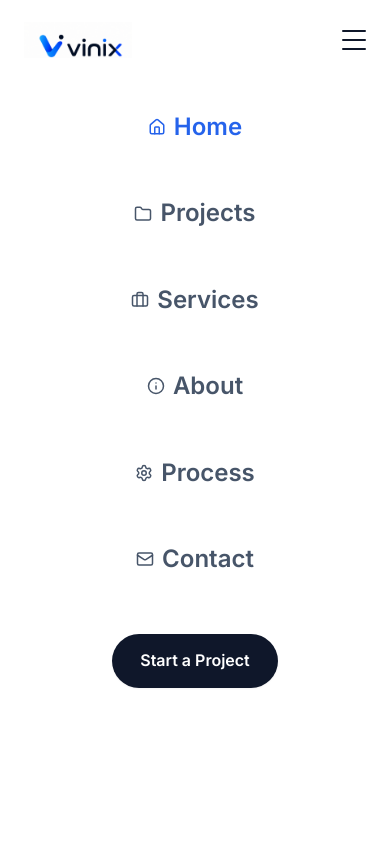
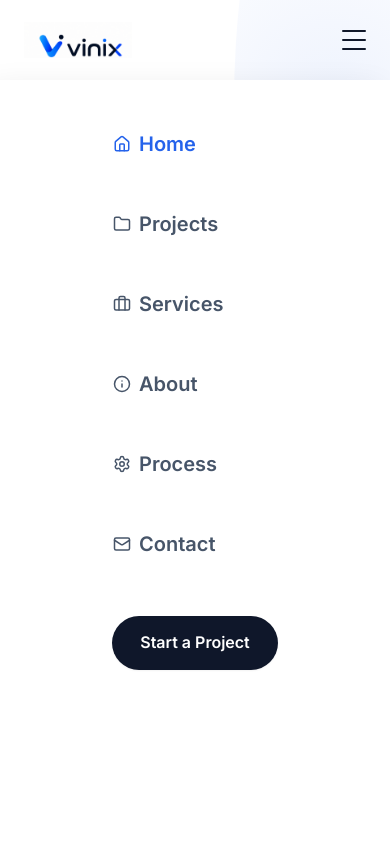
Before and after one commit to VISHAL-63449/vinix-port, a React (Vite) app: page / in a window 390 px wide. Shown: the top 844 px of the page. Built offline with nearby package versions, Linux system fonts and the light colour scheme.

Commit message:
Fix navbar mobile view structure and alignment

```diff
--- a/src/components/Navbar.css
+++ b/src/components/Navbar.css
@@ -11,10 +11,9 @@
     background-color: transparent;
 }
 
-.navbar.scrolled {
-    background-color: var(--bg-glass);
-    backdrop-filter: blur(12px);
-    -webkit-backdrop-filter: blur(12px);
+.navbar.scrolled,
+.navbar.menu-open {
+    background-color: var(--bg-primary, #ffffff);
     box-shadow: var(--shadow-sm);
     border-bottom: 1px solid rgba(0, 0, 0, 0.05);
 }
@@ -98,14 +97,17 @@
     cursor: pointer;
     z-index: 1002;
     position: relative;
+    padding: 0;
 }
 
 .hamburger span {
+    display: block;
     width: 100%;
     height: 2px;
     background-color: var(--text-primary);
     border-radius: 2px;
     transition: all 0.3s ease;
+    transform-origin: center;
 }
 
 .hamburger.active span:nth-child(1) {
@@ -131,20 +133,21 @@
 
     .navbar-links {
         position: fixed;
-        top: 0;
+        top: var(--nav-height);
         right: -100%;
         width: 100%;
-        height: 100dvh;
+        height: calc(100dvh - var(--nav-height));
         background-color: var(--bg-primary, #ffffff);
         flex-direction: column;
         justify-content: flex-start;
         align-items: center;
         transition: right 0.4s cubic-bezier(0.77, 0.2, 0.05, 1);
-        box-shadow: -10px 0 30px rgba(0, 0, 0, 0.1);
+        box-shadow: -10px 10px 30px rgba(0, 0, 0, 0.1);
         gap: 2rem;
-        padding-top: 100px;
+        padding-top: 40px;
         overflow-y: auto;
         padding-bottom: 40px;
+        z-index: 999;
     }
 
     .navbar-links.active {
@@ -152,7 +155,9 @@
     }
 
     .nav-link {
-        font-size: 1.5rem;
+        font-size: 1.25rem;
+        width: 180px;
+        justify-content: flex-start;
     }
 
     .mobile-only {
--- a/src/components/Navbar.jsx
+++ b/src/components/Navbar.jsx
@@ -44,7 +44,7 @@ const Navbar = () => {
   ];
 
   return (
-    <nav className={`navbar ${isScrolled ? 'scrolled' : ''}`}>
+    <nav className={`navbar ${isScrolled ? 'scrolled' : ''} ${isMobileMenuOpen ? 'menu-open' : ''}`}>
       <div className="container navbar-container">
         <a href="#home" className="navbar-logo" style={{ display: 'flex', alignItems: 'center' }}>
           <img src={vinixTitleImg} alt="VINIX" style={{ height: '36px', width: 'auto', objectFit: 'contain' }} />
```
